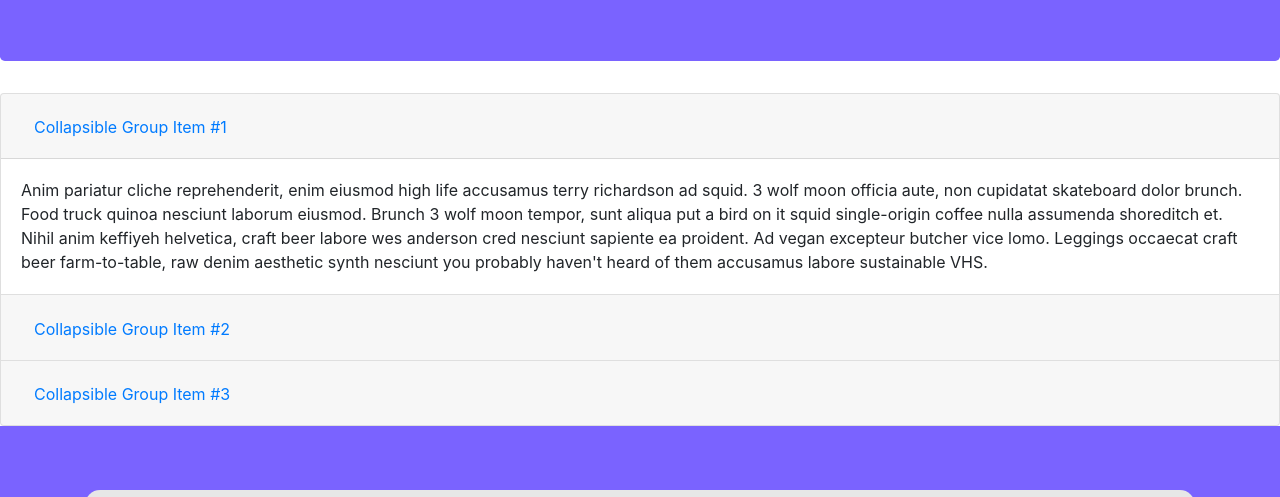
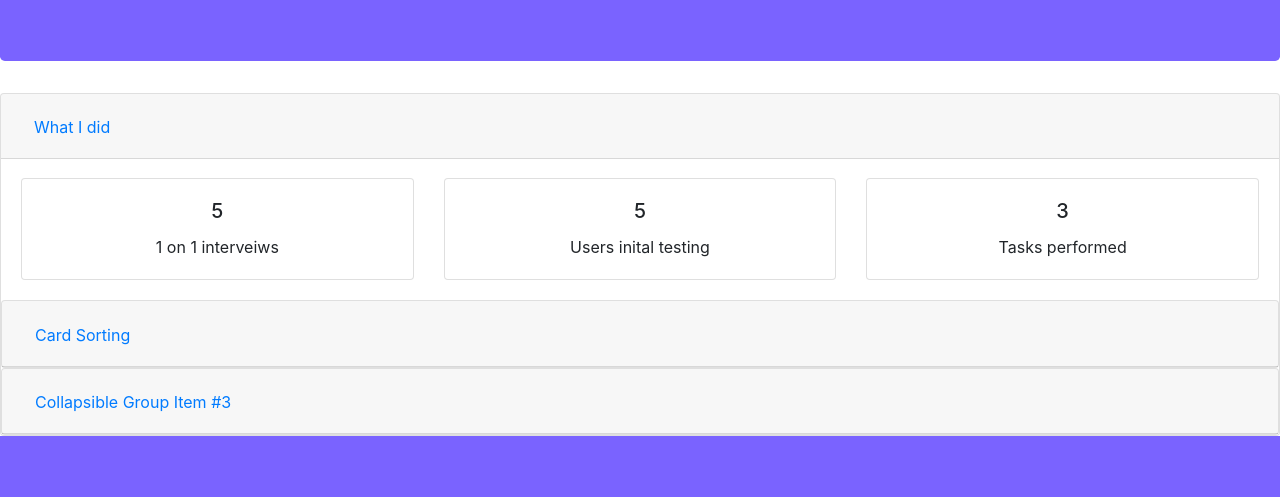
Before and after one commit to sfantaske/UIUXHomework20, a plain HTML site: page index.html in a window 1280 px wide. Shown: the part 228-725 px from the top of the page. Drawn offline with nearby package versions, Linux system fonts and the light colour scheme.

Commit message:
Did more sections

```diff
--- a/css/style.css
+++ b/css/style.css
@@ -43,3 +43,7 @@
 #Intro {
     margin-bottom: 0px;
 }
+
+#research h5, #research .card-text {
+    text-align: center;
+}
--- a/index.html
+++ b/index.html
@@ -37,35 +37,66 @@
 
         <section id="research"  class="bootstrap4">
             <div class="accordion" id="accordionExample">
+
               <div class="card">
                 <div class="card-header" id="headingOne">
                   <h2 class="mb-0">
                     <button class="btn btn-link" type="button" data-toggle="collapse" data-target="#collapseOne" aria-expanded="true" aria-controls="collapseOne">
-                      Collapsible Group Item #1
+                      What I did
                     </button>
                   </h2>
                 </div>
-
                 <div id="collapseOne" class="collapse show" aria-labelledby="headingOne" data-parent="#accordionExample">
                   <div class="card-body">
-                    Anim pariatur cliche reprehenderit, enim eiusmod high life accusamus terry richardson ad squid. 3 wolf moon officia aute, non cupidatat skateboard dolor brunch. Food truck quinoa nesciunt laborum eiusmod. Brunch 3 wolf moon tempor, sunt aliqua put a bird on it squid single-origin coffee nulla assumenda shoreditch et. Nihil anim keffiyeh helvetica, craft beer labore wes anderson cred nesciunt sapiente ea proident. Ad vegan excepteur butcher vice lomo. Leggings occaecat craft beer farm-to-table, raw denim aesthetic synth nesciunt you probably haven't heard of them accusamus labore sustainable VHS.
+                    <div class="row">
+                      <div class="col-sm-4">
+                        <div class="card">
+                          <div class="card-body">
+                            <h5 class="card-title">5</h5>
+                            <p class="card-text">1 on 1 interveiws</p>
+                          </div>
+                        </div>
+                      </div>
+
+                      <div class="col-sm-4">
+                        <div class="card">
+                          <div class="card-body">
+                            <h5 class="card-title">5</h5>
+                            <p class="card-text">Users inital testing</p>
+                          </div>
+                        </div>
+                      </div>
+
+                      <div class="col-sm-4">
+                        <div class="card">
+                          <div class="card-body">
+                            <h5 class="card-title">3</h5>
+                            <p class="card-text">Tasks performed</p>
+                          </div>
+                        </div>
+                      </div>
+
                   </div>
                 </div>
-              </div>
+
+                </div>
+
               <div class="card">
                 <div class="card-header" id="headingTwo">
                   <h2 class="mb-0">
                     <button class="btn btn-link collapsed" type="button" data-toggle="collapse" data-target="#collapseTwo" aria-expanded="false" aria-controls="collapseTwo">
-                      Collapsible Group Item #2
+                      Card Sorting
                     </button>
                   </h2>
                 </div>
                 <div id="collapseTwo" class="collapse" aria-labelledby="headingTwo" data-parent="#accordionExample">
                   <div class="card-body">
-                    Anim pariatur cliche reprehenderit, enim eiusmod high life accusamus terry richardson ad squid. 3 wolf moon officia aute, non cupidatat skateboard dolor brunch. Food truck quinoa nesciunt laborum eiusmod. Brunch 3 wolf moon tempor, sunt aliqua put a bird on it squid single-origin coffee nulla assumenda shoreditch et. Nihil anim keffiyeh helvetica, craft beer labore wes anderson cred nesciunt sapiente ea proident. Ad vegan excepteur butcher vice lomo. Leggings occaecat craft beer farm-to-table, raw denim aesthetic synth nesciunt you probably haven't heard of them accusamus labore sustainable VHS.
+                      <p>I did a some card sorting to group what kind of pages to group together for my pages in the prototype.</p>
+                      <img src="images/cardsort.jpg">
                   </div>
                 </div>
               </div>
+
               <div class="card">
                 <div class="card-header" id="headingThree">
                   <h2 class="mb-0">
@@ -80,6 +111,7 @@
                   </div>
                 </div>
               </div>
+                </div>
             </div>
         </section>
 
```
Also changed, not shown: images/cardsort.jpg (added).
